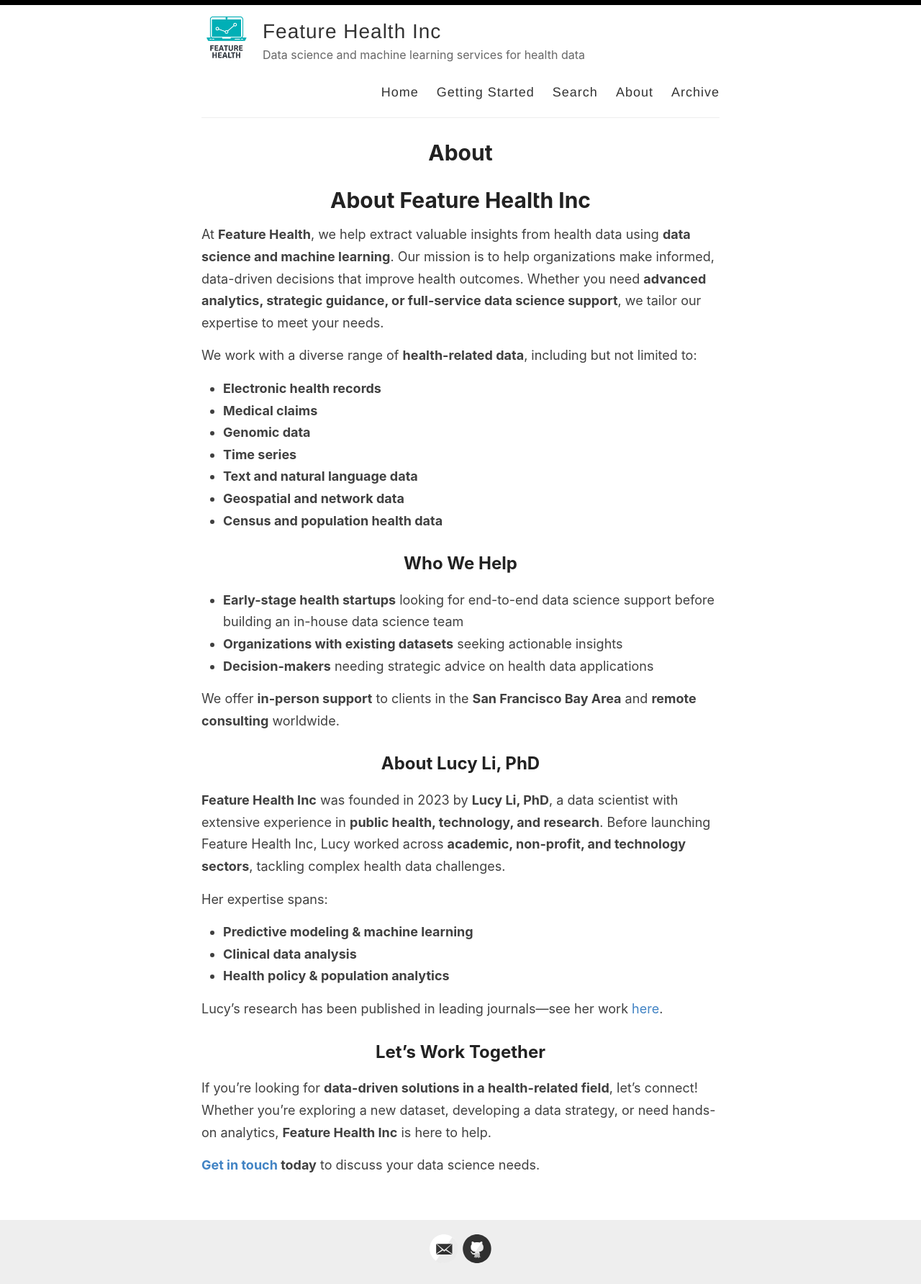
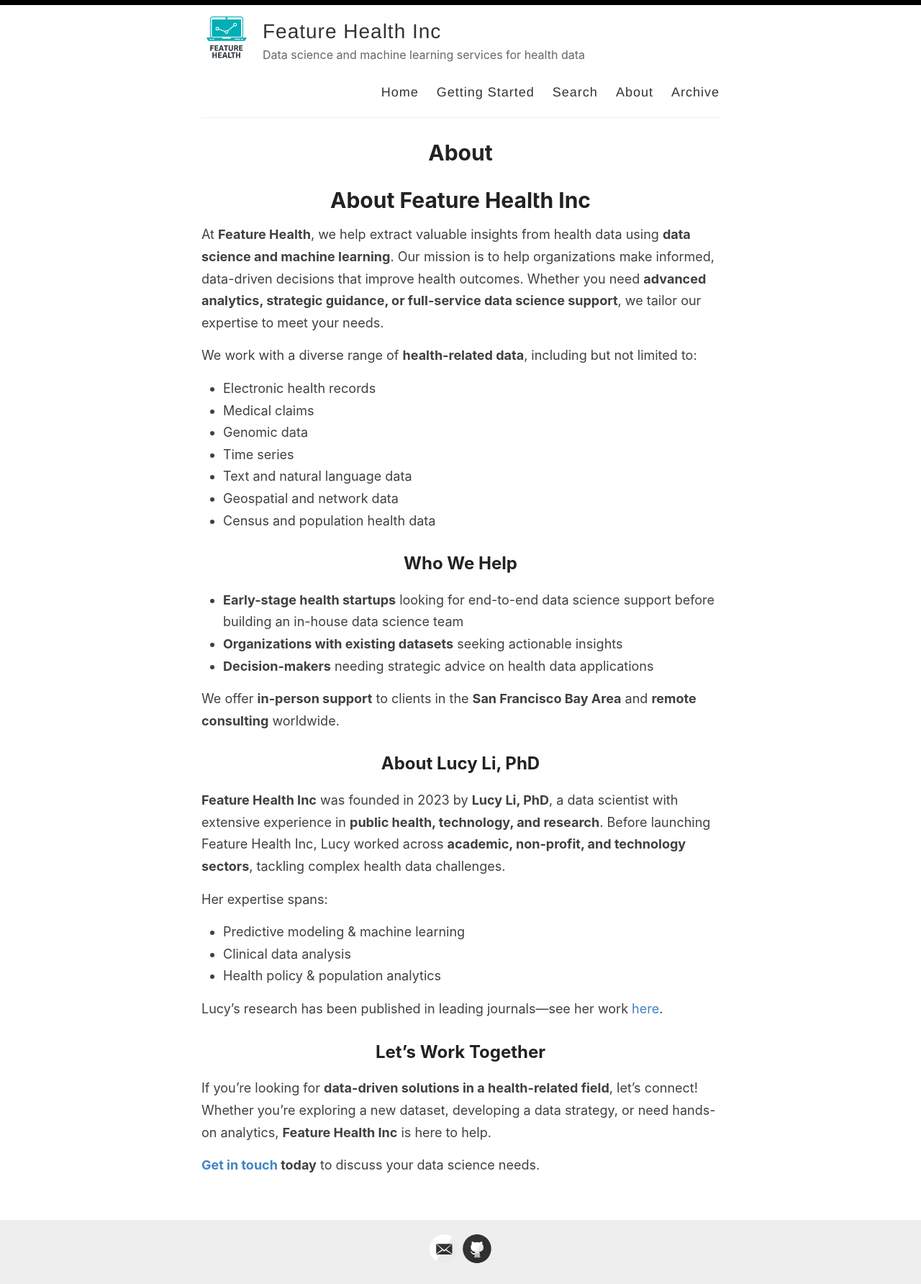
Before and after one commit to featurehealth/featurehealth.github.io, a Jekyll site: the page built from _pages/about.md, in a window 1280 px wide. Shown: the whole page at 72% size. Built offline with Jekyll 4.4.1, drawn with Linux system fonts in a browser that asks for light colours.

```diff
--- a/_pages/about.md
+++ b/_pages/about.md
@@ -9,13 +9,13 @@ permalink: /about/
 At **Feature Health**, we help extract valuable insights from health data using **data science and machine learning**. Our mission is to help organizations make informed, data-driven decisions that improve health outcomes. Whether you need **advanced analytics, strategic guidance, or full-service data science support**, we tailor our expertise to meet your needs.
 
 We work with a diverse range of **health-related data**, including but not limited to:
-- **Electronic health records**
-- **Medical claims**
-- **Genomic data**
-- **Time series**
-- **Text and natural language data**
-- **Geospatial and network data**
-- **Census and population health data**
+- Electronic health records
+- Medical claims
+- Genomic data
+- Time series
+- Text and natural language data
+- Geospatial and network data
+- Census and population health data
 
 ## Who We Help
 - **Early-stage health startups** looking for end-to-end data science support before building an in-house data science team
@@ -29,9 +29,9 @@ We offer **in-person support** to clients in the **San Francisco Bay Area** and
 **Feature Health Inc** was founded in 2023 by **Lucy Li, PhD**, a data scientist with extensive experience in **public health, technology, and research**. Before launching Feature Health Inc, Lucy worked across **academic, non-profit, and technology sectors**, tackling complex health data challenges.
 
 Her expertise spans:
-- **Predictive modeling & machine learning**
-- **Clinical data analysis**
-- **Health policy & population analytics**
+- Predictive modeling & machine learning
+- Clinical data analysis
+- Health policy & population analytics
 
 Lucy’s research has been published in leading journals—see her work [here](https://scholar.google.com/citations?user=WJdo42cAAAAJ&hl=en&oi=sra).
 
```
